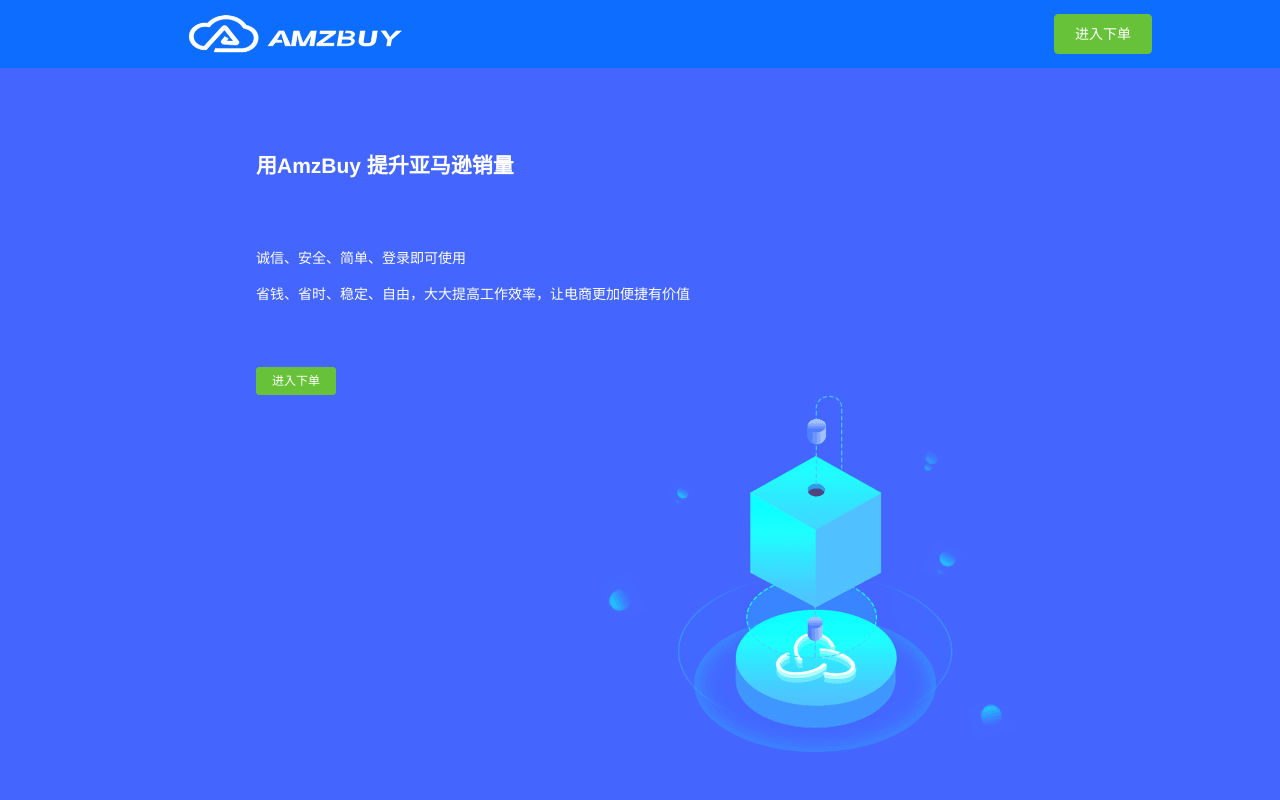
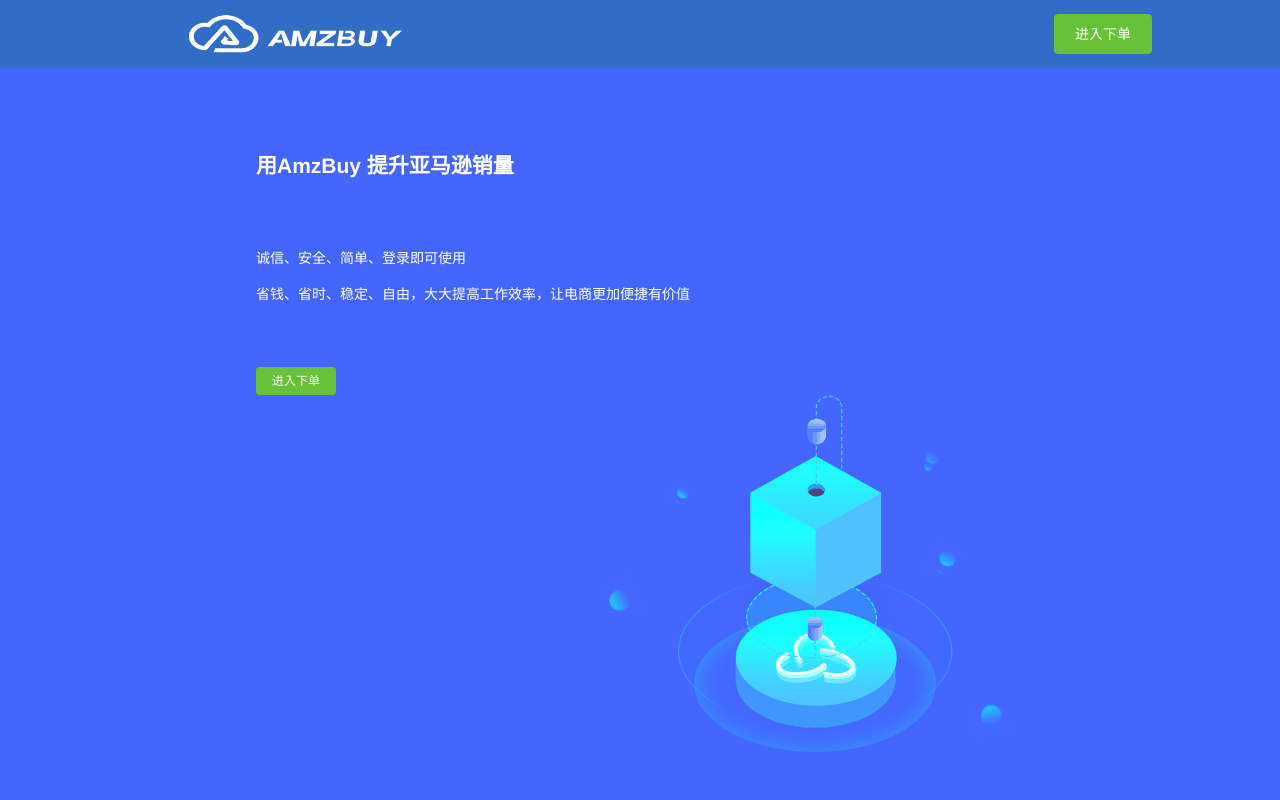
Before and after one commit to yhuacheng/Order2, a Vue app: page /order#/index in a window 1280 px wide. Shown: the top 800 px of the page. Built offline with nearby package versions, Linux system fonts and the light colour scheme.

Commit message:
页面及功能调整

```diff
--- a/src/views/Index.vue
+++ b/src/views/Index.vue
@@ -94,7 +94,7 @@
 	.head-box {
 		height: 68px;
 		line-height: 68px;
-		background-color: #0D6DFF;
+		background-color: #316cc7;
 		width: 80%;
 		padding: 0 10%;
 	}
```
